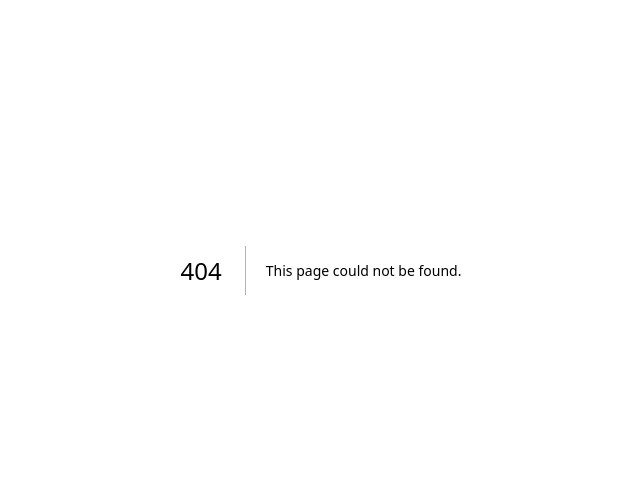
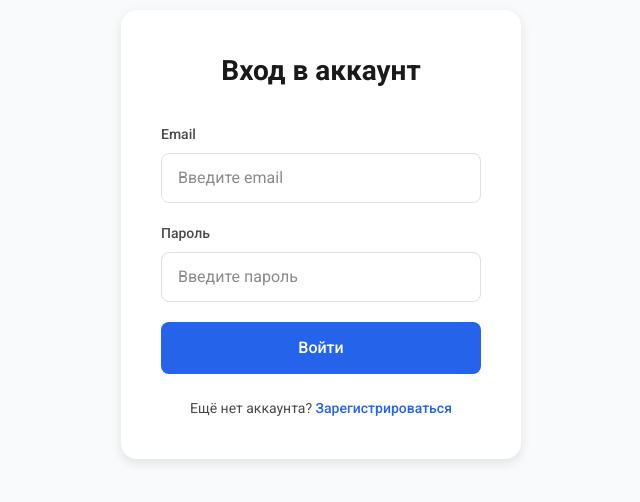
Before and after one commit to nastya-sulimova/diploma-SkyFitnessPro, a Next.js app: page /login in a window 1280 px wide. Before the commit this address had no page. Shown: the part 130-632 px from the top of the page, without its empty margins (319-959 px from the left). Built offline with nearby package versions, Linux system fonts and the light colour scheme.

Commit message:
настроен роутинг для страниц: главная, авторизация, регистрация, профиль

```diff
--- /dev/null
+++ b/src/app/login/page.module.css
@@ -0,0 +1,89 @@
+.container {
+    min-height: calc(100vh - 72px); /* Высота минус хедер */
+    display: flex;
+    align-items: center;
+    justify-content: center;
+    background-color: #f9fafb;
+    padding: 20px;
+  }
+
+  .wrapper {
+    max-width: 400px;
+    width: 100%;
+    background-color: white;
+    border-radius: 16px;
+    box-shadow: 0 4px 12px rgba(0, 0, 0, 0.1);
+    padding: 40px;
+  }
+
+  .title {
+    font-size: 28px;
+    font-weight: 700;
+    text-align: center;
+    margin-bottom: 32px;
+    color: #1a1a1a;
+  }
+
+  .form {
+    display: flex;
+    flex-direction: column;
+    gap: 20px;
+    margin-bottom: 24px;
+  }
+
+  .field {
+    display: flex;
+    flex-direction: column;
+    gap: 8px;
+  }
+
+  .field label {
+    font-size: 14px;
+    font-weight: 500;
+    color: #4a4a4a;
+  }
+
+  .input {
+    padding: 12px 16px;
+    border: 1px solid #e0e0e0;
+    border-radius: 8px;
+    font-size: 16px;
+    transition: border-color 0.2s ease;
+  }
+
+  .input:focus {
+    outline: none;
+    border-color: #2563eb;
+  }
+
+  .button {
+    background-color: #2563eb;
+    color: white;
+    border: none;
+    padding: 14px;
+    border-radius: 8px;
+    font-size: 16px;
+    font-weight: 500;
+    cursor: pointer;
+    transition: background-color 0.2s ease;
+  }
+
+  .button:hover {
+    background-color: #1d4ed8;
+  }
+
+  .registerLink {
+    text-align: center;
+    font-size: 14px;
+    color: #4a4a4a;
+  }
+
+  .registerLink a {
+    color: #2563eb;
+    text-decoration: none;
+    font-weight: 500;
+  }
+
+  .registerLink a:hover {
+    text-decoration: underline;
+  }
--- /dev/null
+++ b/src/app/login/page.tsx
@@ -0,0 +1,42 @@
+import Link from "next/link";
+import styles from "./page.module.css";
+
+export default function LoginPage() {
+  return (
+    <main className={styles.container}>
+      <div className={styles.wrapper}>
+        <h1 className={styles.title}>Вход в аккаунт</h1>
+
+        <form className={styles.form}>
+          <div className={styles.field}>
+            <label htmlFor="email">Email</label>
+            <input
+              type="email"
+              id="email"
+              placeholder="Введите email"
+              className={styles.input}
+            />
+          </div>
+
+          <div className={styles.field}>
+            <label htmlFor="password">Пароль</label>
+            <input
+              type="password"
+              id="password"
+              placeholder="Введите пароль"
+              className={styles.input}
+            />
+          </div>
+
+          <button type="submit" className={styles.button}>
+            Войти
+          </button>
+        </form>
+
+        <p className={styles.registerLink}>
+          Ещё нет аккаунта? <Link href="/register">Зарегистрироваться</Link>
+        </p>
+      </div>
+    </main>
+  );
+}
--- /dev/null
+++ b/src/app/profile/page.module.css
@@ -0,0 +1,62 @@
+.container {
+    min-height: calc(100vh - 72px);
+    background-color: #f9fafb;
+    padding: 40px 20px;
+  }
+
+  .wrapper {
+    max-width: 1200px;
+    margin: 0 auto;
+  }
+
+  .title {
+    font-size: 32px;
+    font-weight: 700;
+    color: #1a1a1a;
+    margin-bottom: 32px;
+  }
+
+  .userInfo {
+    background-color: white;
+    border-radius: 16px;
+    padding: 24px;
+    margin-bottom: 40px;
+    box-shadow: 0 2px 8px rgba(0, 0, 0, 0.05);
+  }
+
+  .infoItem {
+    display: flex;
+    gap: 16px;
+    font-size: 16px;
+  }
+
+  .label {
+    font-weight: 500;
+    color: #4a4a4a;
+    min-width: 100px;
+  }
+
+  .value {
+    color: #1a1a1a;
+  }
+
+  .coursesSection {
+    background-color: white;
+    border-radius: 16px;
+    padding: 24px;
+    box-shadow: 0 2px 8px rgba(0, 0, 0, 0.05);
+  }
+
+  .sectionTitle {
+    font-size: 24px;
+    font-weight: 600;
+    color: #1a1a1a;
+    margin-bottom: 24px;
+  }
+
+  .emptyMessage {
+    text-align: center;
+    color: #4a4a4a;
+    font-size: 16px;
+    padding: 40px;
+  }
--- /dev/null
+++ b/src/app/profile/page.tsx
@@ -0,0 +1,28 @@
+import styles from "./page.module.css";
+
+export default function ProfilePage() {
+  return (
+    <main className={styles.container}>
+      <div className={styles.wrapper}>
+        <h1 className={styles.title}>Мой профиль</h1>
+
+        <div className={styles.userInfo}>
+          <div className={styles.infoItem}>
+            <span className={styles.label}>Email:</span>
+            <span className={styles.value}>user@example.com</span>
+          </div>
+        </div>
+
+        <section className={styles.coursesSection}>
+          <h2 className={styles.sectionTitle}>Мои курсы</h2>
+          <div className={styles.coursesList}>
+            {/* Здесь будут карточки купленных курсов */}
+            <p className={styles.emptyMessage}>
+              У вас пока нет купленных курсов
+            </p>
+          </div>
+        </section>
+      </div>
+    </main>
+  );
+}
--- /dev/null
+++ b/src/app/register/page.module.css
@@ -0,0 +1,89 @@
+.container {
+    min-height: calc(100vh - 72px); /* Высота минус хедер */
+    display: flex;
+    align-items: center;
+    justify-content: center;
+    background-color: #f9fafb;
+    padding: 20px;
+  }
+
+  .wrapper {
+    max-width: 400px;
+    width: 100%;
+    background-color: white;
+    border-radius: 16px;
+    box-shadow: 0 4px 12px rgba(0, 0, 0, 0.1);
+    padding: 40px;
+  }
+
+  .title {
+    font-size: 28px;
+    font-weight: 700;
+    text-align: center;
+    margin-bottom: 32px;
+    color: #1a1a1a;
+  }
+
+  .form {
+    display: flex;
+    flex-direction: column;
+    gap: 20px;
+    margin-bottom: 24px;
+  }
+
+  .field {
+    display: flex;
+    flex-direction: column;
+    gap: 8px;
+  }
+
+  .field label {
+    font-size: 14px;
+    font-weight: 500;
+    color: #4a4a4a;
+  }
+
+  .input {
+    padding: 12px 16px;
+    border: 1px solid #e0e0e0;
+    border-radius: 8px;
+    font-size: 16px;
+    transition: border-color 0.2s ease;
+  }
+
+  .input:focus {
+    outline: none;
+    border-color: #2563eb;
+  }
+
+  .button {
+    background-color: #2563eb;
+    color: white;
+    border: none;
+    padding: 14px;
+    border-radius: 8px;
+    font-size: 16px;
+    font-weight: 500;
+    cursor: pointer;
+    transition: background-color 0.2s ease;
+  }
+
+  .button:hover {
+    background-color: #1d4ed8;
+  }
+
+  .registerLink {
+    text-align: center;
+    font-size: 14px;
+    color: #4a4a4a;
+  }
+
+  .registerLink a {
+    color: #2563eb;
+    text-decoration: none;
+    font-weight: 500;
+  }
+
+  .registerLink a:hover {
+    text-decoration: underline;
+  }
--- /dev/null
+++ b/src/app/register/page.tsx
@@ -0,0 +1,52 @@
+import Link from "next/link";
+import styles from "./page.module.css";
+
+export default function RegisterPage() {
+  return (
+    <main className={styles.container}>
+      <div className={styles.wrapper}>
+        <h1 className={styles.title}>Регистрация</h1>
+
+        <form className={styles.form}>
+          <div className={styles.field}>
+            <label htmlFor="email">Email</label>
+            <input
+              type="email"
+              id="email"
+              placeholder="Введите email"
+              className={styles.input}
+            />
+          </div>
+
+          <div className={styles.field}>
+            <label htmlFor="password">Пароль</label>
+            <input
+              type="password"
+              id="password"
+              placeholder="Введите пароль"
+              className={styles.input}
+            />
+          </div>
+
+          <div className={styles.field}>
+            <label htmlFor="confirmPassword">Подтверждение пароля</label>
+            <input
+              type="password"
+              id="confirmPassword"
+              placeholder="Повторите пароль"
+              className={styles.input}
+            />
+          </div>
+
+          <button type="submit" className={styles.button}>
+            Зарегистрироваться
+          </button>
+        </form>
+
+        <p className={styles.loginLink}>
+          Уже есть аккаунт? <Link href="/login">Войти</Link>
+        </p>
+      </div>
+    </main>
+  );
+}
```
